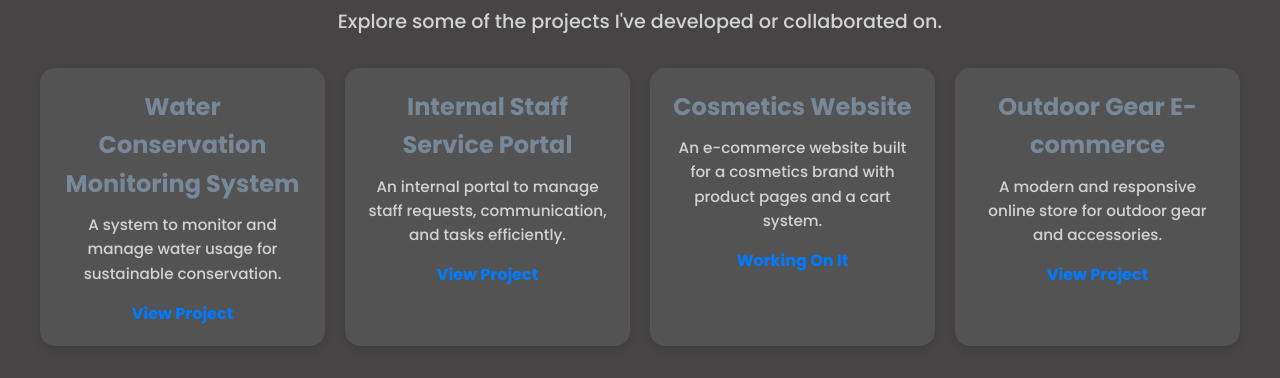
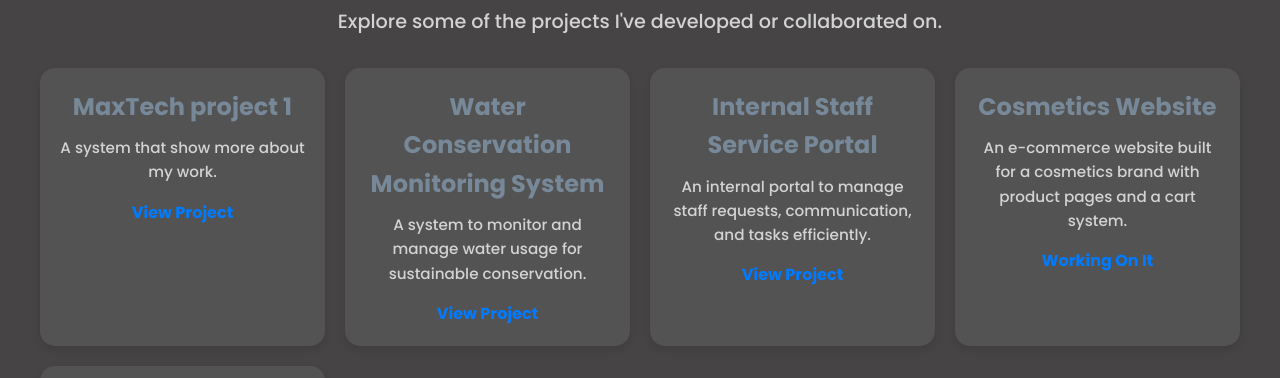
Before and after one commit to MAXASL/MaxTech-dev, a website: page projects.html in a window 1280 px wide. Shown: the part 171-549 px from the top of the page. Drawn offline with nearby package versions, Linux system fonts and the light colour scheme.

Commit message:
Update projects.html

```diff
--- a/projects.html
+++ b/projects.html
@@ -50,6 +50,12 @@
             <p>Explore some of the projects I've developed or collaborated on.</p>
 
             <div class="projects-grid">
+
+                <div class="project-card">
+                    <h2>MaxTech project 1</h2>
+                    <p>A system that show more about my work.</p>
+                    <a href="https://maxasl.github.io/MaxTech-project1/" target="_blank">View Project</a>
+                </div>
 
                 <div class="project-card">
                     <h2>Water Conservation Monitoring System</h2>
```
